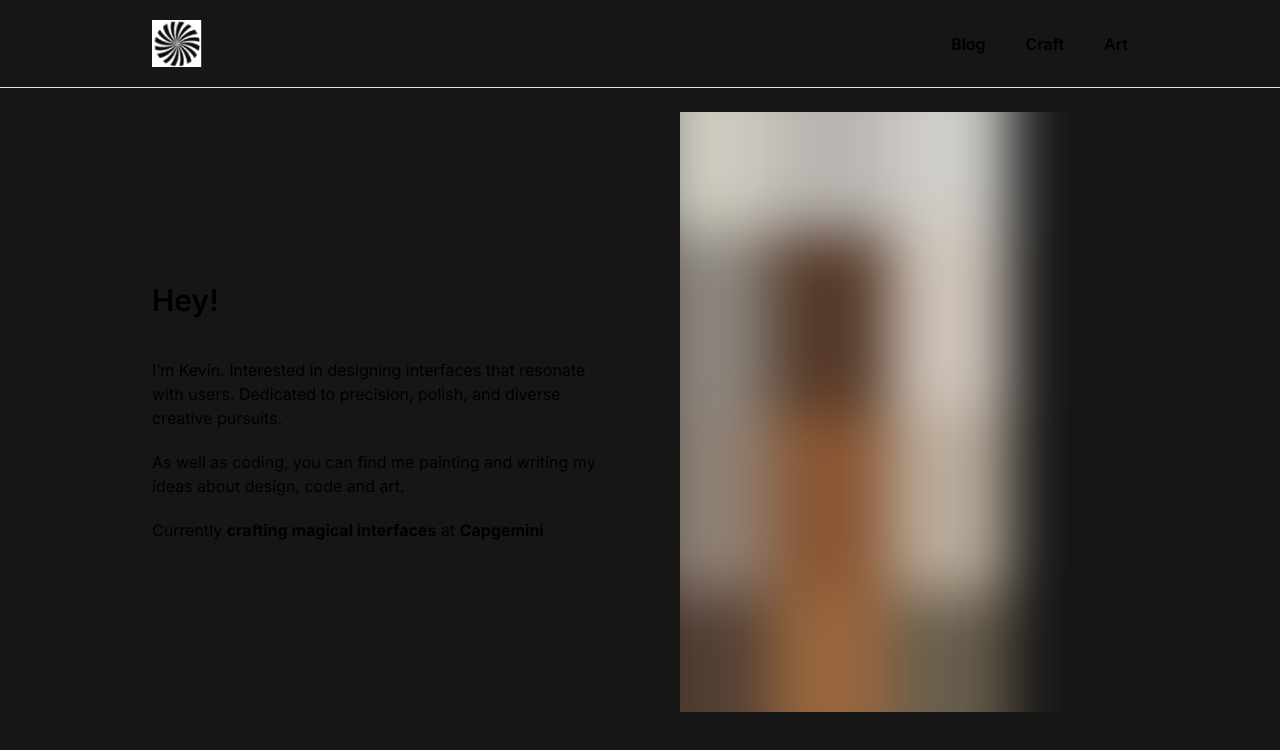
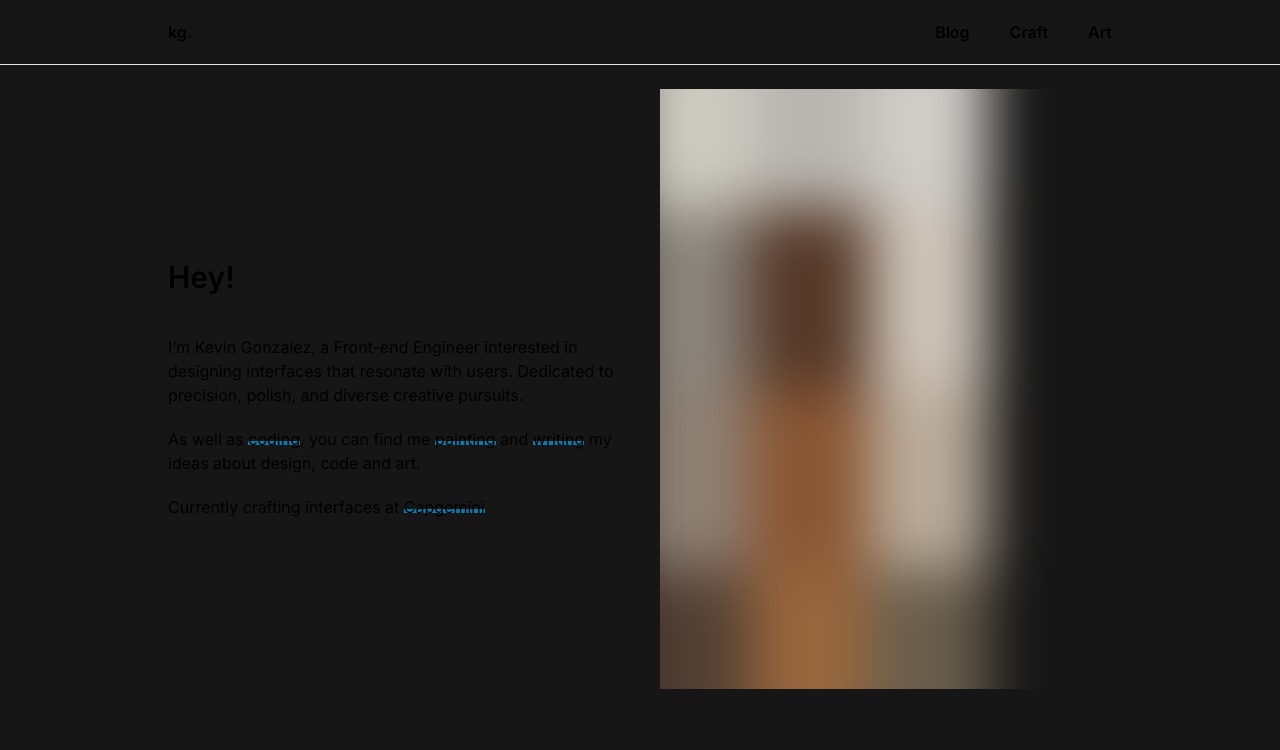
Before and after one commit to hekatx/quebin, a Next.js app: page / in a window 1280 px wide. Shown: the top 750 px of the page. Built offline with nearby package versions, Linux system fonts and the light colour scheme.

Commit message:
landing done

```diff
--- a/src/app/globals.css
+++ b/src/app/globals.css
@@ -23,4 +23,26 @@
 body {
   color: rgb(var(--foreground-rgb));
   background: rgb(var(--black-1));
+
+  text-rendering: optimizeSpeed;
 }
+
+@layer base {
+  @keyframes enter {
+    0% {
+      opacity: 0;
+      transform: translateY(10px);
+    }
+    100% {
+      opacity: 1;
+      transform: none;
+    }
+  }
+
+  .animate-text {
+    --delay: 120ms;
+    --stagger: 0;
+    animation: enter 0.6s both;
+    animation-delay: calc(var(--stagger) * var(--delay));
+  }
+}
--- a/src/app/layout.tsx
+++ b/src/app/layout.tsx
@@ -2,15 +2,54 @@
 import Image from "next/image";
 import "./globals.css";
 import { Inter } from "next/font/google";
+import Head from "next/head";
 
-const inter = Inter({ subsets: ["latin"] });
+const inter = Inter({
+  subsets: ["latin"],
+  fallback: [
+    "-apple-system",
+    "BlinkMacSystemFont",
+    "Segoe UI",
+    "Roboto",
+    "Oxygen",
+    "Ubuntu",
+    "Cantarell",
+    "Fira Sans",
+    "Droid Sans",
+    "Helvetica Neue",
+    "sans-serif",
+  ],
+});
 
-const childWidthStyles = "w-full mx-auto px-6 max-w-5xl";
+const childWidthStyles = "w-full mx-auto px-10 max-w-5xl";
 
 export const metadata = {
-  title: "Create Next App",
-  description: "Generated by create next app",
+  title: "Kevin Gonzalez",
+  description: "Kevin Gonzalez portfolio :)",
 };
+
+function Header() {
+  return (
+    <header className="w-full flex items-center py-5 justify-center border-b">
+      <nav
+        className={`${childWidthStyles} flex gap-10 justify-end items-center font-semibold`}
+      >
+        <Link href="/" className="mr-auto animate-text">
+          <span className="font-semibold">kg.</span>
+        </Link>
+        <Link href="/blog" className="animate-text">
+          Blog
+        </Link>
+        <Link href="/craft" className="animate-text">
+          Craft
+        </Link>
+        <Link href="/art" className="animate-text">
+          Art
+        </Link>
+      </nav>
+    </header>
+  );
+}
 
 export default function RootLayout({
   children,
@@ -20,24 +59,8 @@
   return (
     <html lang="en">
       <body className={inter.className}>
-        <header className="w-full flex items-center py-5 justify-center border-b">
-          <nav
-            className={`${childWidthStyles} flex gap-10 justify-end items-center font-semibold`}
-          >
-            <Link href="/blog" className="mr-auto">
-              <Image
-                width={50}
-                height={50}
-                src="/placeholder logo.png"
-                alt="Kevins logo"
-              />
-            </Link>
-            <Link href="/blog">Blog</Link>
-            <Link href="/craft">Craft</Link>
-            <Link href="/art">Art</Link>
-          </nav>
-        </header>
         <main className="w-full">
+          <Header />{" "}
           <section className={`${childWidthStyles} w-full py-6`}>
             {children}
           </section>
--- a/src/app/page.tsx
+++ b/src/app/page.tsx
@@ -1,3 +1,4 @@
+import { InTextLink } from "@/components/inTextLink";
 import Link from "next/link";
 
 const blurredImage = {
@@ -12,26 +13,47 @@
   backgroundRepeat: "no-repeat",
 };
 
+const currentEmployer = {
+  url: "www.capgemini.com",
+  name: "Capgemini",
+};
+
 export default function Home() {
   return (
-    <section className="flex justify-between flex-col md:flex-row gap-20">
+    <section className="flex justify-between flex-col md:flex-row gap-10">
       <div className="order-2 md:order-1 w-full flex flex-col justify-center">
-        <h1 className="font-semibold text-3xl mb-10">Hey!</h1>
+        <h1
+          className="animate-text font-semibold text-3xl mb-10"
+          style={{ "--stagger": 0 } as React.CSSProperties}
+        >
+          Hey!
+        </h1>
         <div className="grid gap-5">
-          <p>
-            I’m Kevin. Interested in designing interfaces that resonate with
-            users. Dedicated to precision, polish, and diverse creative
-            pursuits.
+          <p
+            style={{ "--stagger": 1 } as React.CSSProperties}
+            className="animate-text"
+          >
+            I’m Kevin Gonzalez, a Front-end Engineer interested in designing
+            interfaces that resonate with users. Dedicated to precision, polish,
+            and diverse creative pursuits.
           </p>
-          <p>
-            As well as <Link href="/craft">coding</Link>, you can find me{" "}
-            <Link href="/art">painting</Link> and{" "}
-            <Link href="/blog">writing</Link> my ideas about design, code and
-            art.
+          <p
+            style={{ "--stagger": 2 } as React.CSSProperties}
+            className="animate-text"
+          >
+            As well as <InTextLink href="/craft">coding</InTextLink>, you can
+            find me <InTextLink href="/art">painting</InTextLink> and{" "}
+            <InTextLink href="/blog">writing</InTextLink> my ideas about design,
+            code and art.
           </p>
-          <p>
-            Currently <strong>crafting magical interfaces</strong> at{" "}
-            <strong>Capgemini</strong>
+          <p
+            style={{ "--stagger": 3 } as React.CSSProperties}
+            className="animate-text"
+          >
+            Currently crafting interfaces at{" "}
+            <InTextLink href={currentEmployer.url}>
+              {currentEmployer.name}
+            </InTextLink>
           </p>
         </div>
       </div>
--- /dev/null
+++ b/src/components/inTextLink.tsx
@@ -0,0 +1,18 @@
+import Link from "next/link";
+
+export function InTextLink(
+  props: React.ComponentPropsWithRef<typeof Link> & {
+    children: React.ReactNode;
+  }
+) {
+  const { children, ...linkProps } = props;
+
+  return (
+    <Link
+      className="relative before:bg-opacity-70 before:content-[''] before:bg-sky-500 before:absolute before:left-0 before:bottom-1 before:w-full before:h-1 before:-z-10 hover:before:bottom-0 hover:before:h-full before:transition-all"
+      {...linkProps}
+    >
+      {children}
+    </Link>
+  );
+}
```
